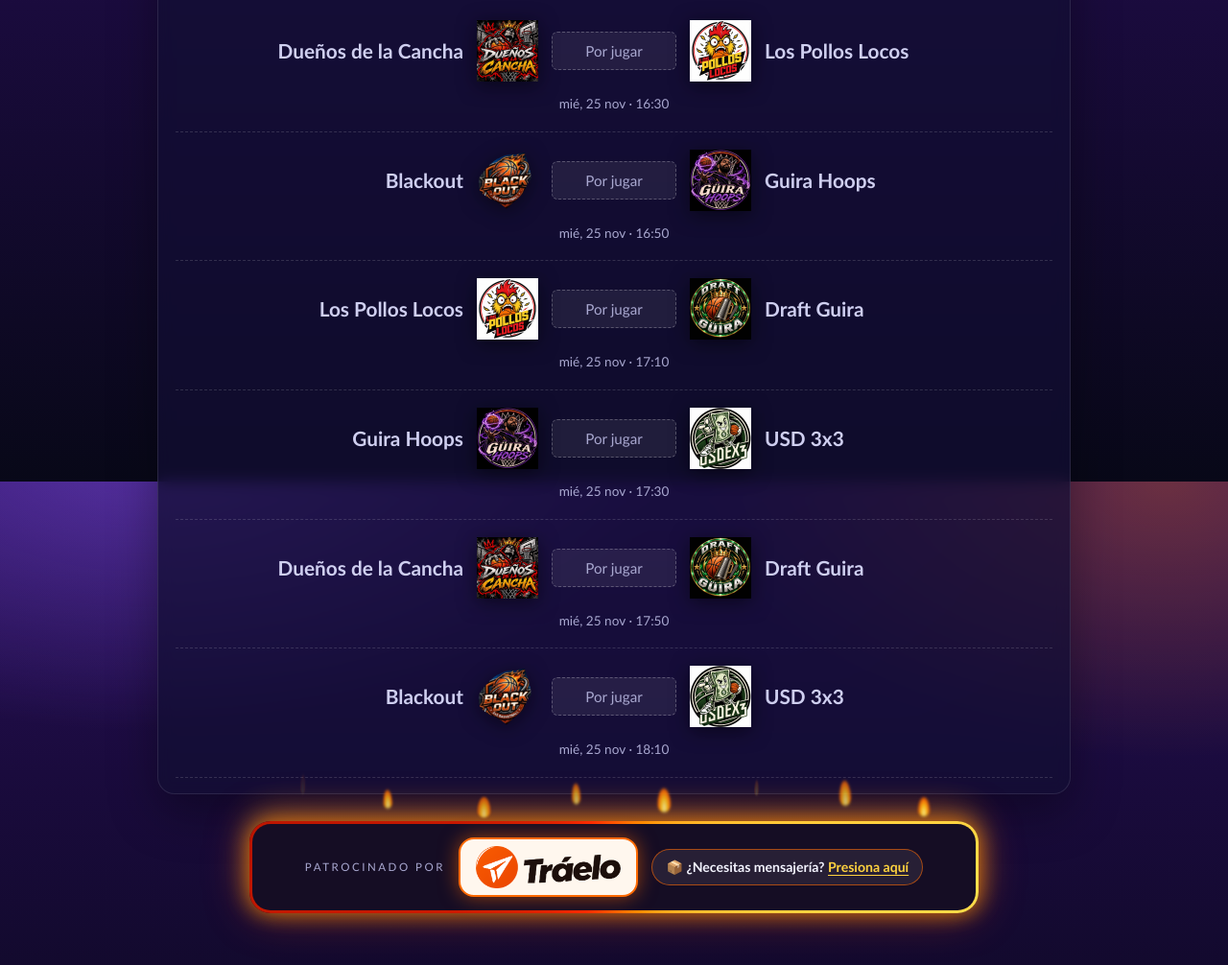
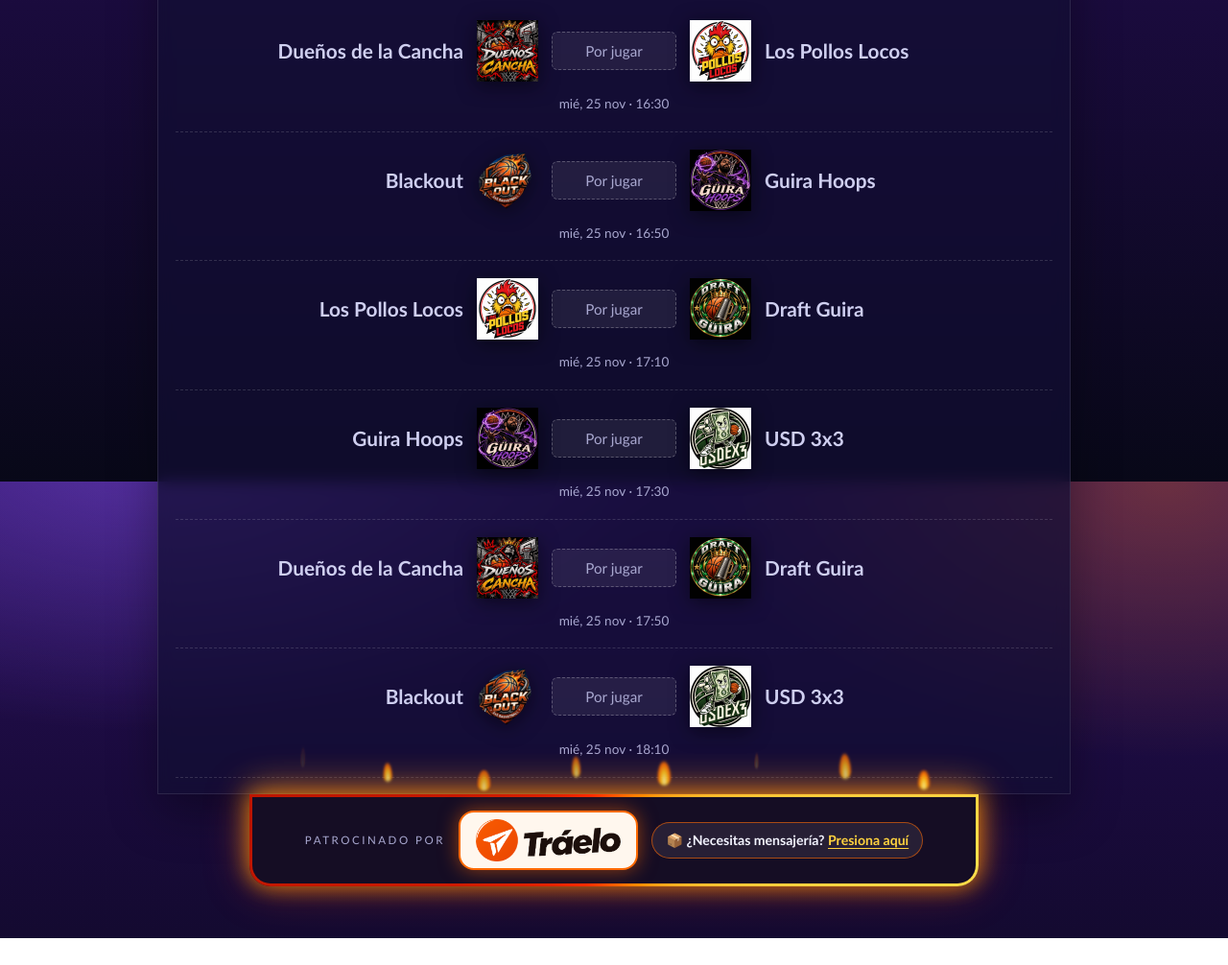
Before and after one commit to Manuel58289891/torneo-baloncesto, a website: page docs/index.html in a window 1280 px wide. Shown: the part 298-1304 px from the top of the page at 96% size. After the commit the page ends 1276 px from the top, so only its background shows below. Drawn offline with Linux system fonts and the light colour scheme; no server answers.

Commit message:
Actualizar resultados del torneo

```diff
--- a/docs/theme.css
+++ b/docs/theme.css
@@ -262,3 +262,9 @@
 @media (max-width: 600px) { .theme footer .sponsor { margin: 6px 12px 16px; } .flames i { width: 12px; height: 19px; } }
 @media (prefers-reduced-motion: reduce) { .theme footer .sponsor, .flames i { animation: none; } .flames { display: none; } }
 @media (max-width: 600px) { .theme footer .sponsor { justify-content: center; text-align: center; } .theme footer .sp-text { flex: 1 1 100%; text-align: center; } }
+
+/* Banner de Tráelo pegado a la tabla, sin espacio entre ambos */
+.theme main { padding-bottom: 0; }
+.theme main > .card:last-child { margin-bottom: 0; border-bottom-left-radius: 0; border-bottom-right-radius: 0; }
+.theme footer .sponsor { margin-top: 0; border-top-left-radius: 0; border-top-right-radius: 0; }
+@media (max-width: 600px) { .theme footer .sponsor { margin-top: 0; } }
```
